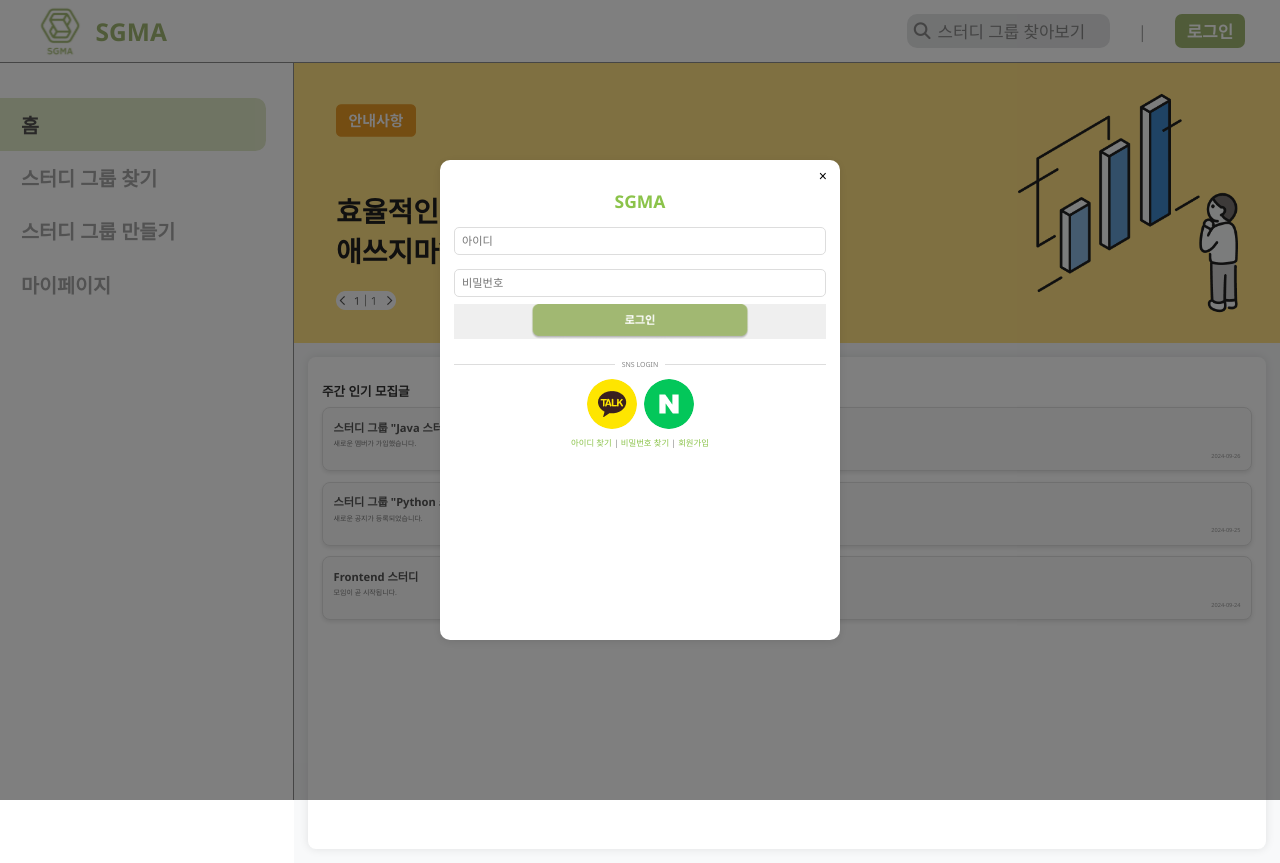
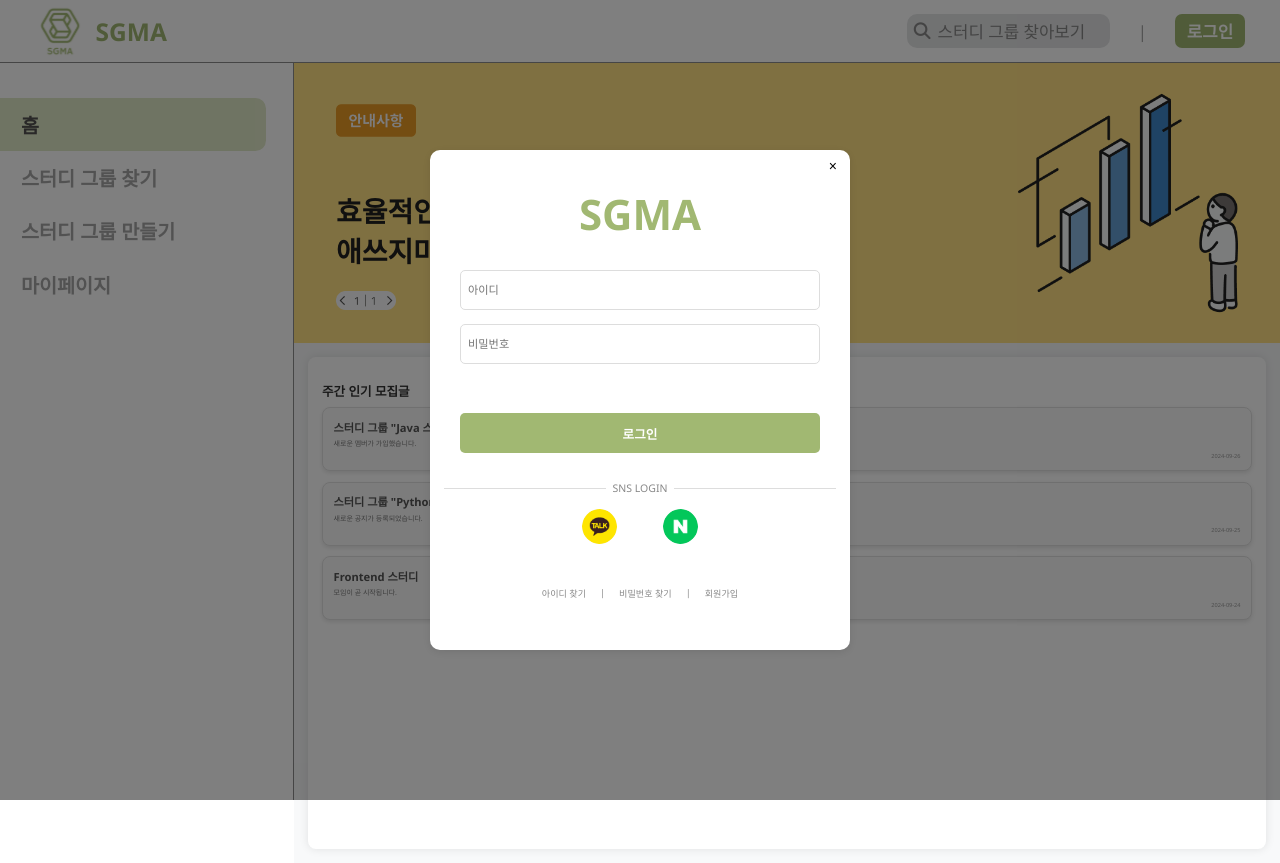
Before and after one commit to Spring-Cooler/SGMA_Frontend, a Vue app: page / in a window 1280 px wide. Both pictures are taken after a click on the button "로그인". Built offline with nearby package versions, Linux system fonts and the light colour scheme; what v-calendar would draw is missing.

Commit message:
Refactor: 로그인 모달창 UI 수정

```diff
--- a/src/components/common/LoginModal.vue
+++ b/src/components/common/LoginModal.vue
@@ -8,19 +8,23 @@
         <div class="modal-body">
           <input type="text" placeholder="아이디" v-model="username" />
           <input type="password" placeholder="비밀번호" v-model="password" />
-        <button class="login-btn" @click="login"></button> <!-- 텍스트를 제거하고 이미지 버튼으로 변경 -->
+          <!-- 로그인 버튼 텍스트 추가 및 스타일 수정 -->
+          <button class="login-btn" @click="login">로그인</button>
           <div class="sns-login">
             <hr />
             <span>SNS LOGIN</span>
             <hr />
           </div>
           <div class="sns-buttons">
-          <button class="sns-btn kakao"></button> <!-- 카카오 버튼 -->
-          <button class="sns-btn naver"></button> <!-- 네이버 버튼 -->
+            <button class="sns-btn kakao"></button>
+            <button class="sns-btn naver"></button>
           </div>
+          <!-- 아이디 찾기, 비밀번호 찾기, 회원가입 링크 간격 수정 -->
           <div class="login-options">
-          <a href="#">아이디 찾기</a> |
-          <a href="#">비밀번호 찾기</a> |
+            <a href="#">아이디 찾기</a>
+            <span class="divider">|</span>
+            <a href="#">비밀번호 찾기</a>
+            <span class="divider">|</span>
             <a href="#">회원가입</a>
           </div>
         </div>
@@ -66,8 +70,8 @@ const login = () => {
   .modal-content {
     background-color: white;
     border-radius: 10px;
-  width: 400px; /* 너비를 640px에서 400px로 줄였습니다 */
-  height: 480px; /* 너비를 640px에서 400px로 줄였습니다 */
+    width: 420px; /* 너비 조정 */
+    height: 500px; /* 높이 조정 */
     padding: 2rem;
     box-shadow: 0 2px 10px rgba(0, 0, 0, 0.1);
     position: relative;
@@ -85,38 +89,43 @@ const login = () => {
   }
 
   .modal-header h2 {
-  font-size: 2.5rem;
-  margin-bottom: 1rem;
-  color: #8bc34a;
+    margin: 3rem;
+    font-size: 6rem;
+    color: #a1b872;
   }
 
   .modal-body input {
-  width: 100%;
+    width: 360px;
+    height: 40px;
     padding: 1rem;
-  margin: 1rem 0;
     border: 1px solid #ddd;
     border-radius: 5px;
     font-size: 1.6rem;
+    margin: 1rem; /* 아래 요소와 간격 추가 */
   }
 
   /* 로그인 버튼 이미지 설정 */
   .login-btn {
-  width: 100%;
-  height: 5rem; /* 버튼 높이 설정 */
+    width: 360px;
+    height: 40px; /* 높이 증가 */
     border: none;
-  background-image: url('@/assets/images/btn_login.png');
-  background-size: contain;
-  background-repeat: no-repeat;
-  background-position: center;
+    background-color: #a1b872; /* 배경색 변경 */
+    color: #ffffff; /* 글자 색상 흰색으로 변경 */
+    text-align: center;
+    font-size: 1.8rem; /* 글자 크기 */
+    font-weight: bold; /* 글자 굵게 */
+    border-radius: 5px;
     cursor: pointer;
-  margin-bottom: 1.5rem; /* 아래 요소와 간격 추가 */
+    margin-top: 6rem; /* 아래 요소와 간격 추가 */
+    margin-bottom: 2rem; /* 아래 요소와 간격 추가 */
   }
 
-/* SNS 로그인 버튼 */
+  /* SNS 로그인 섹션 스타일 */
   .sns-login {
+    font-size: 1.5rem; /* 글자 크기 */
     display: flex;
     align-items: center;
-  margin: 1.5rem 0;
+    margin: 2rem 0;
   }
 
   .sns-login hr {
@@ -134,16 +143,17 @@ const login = () => {
   .sns-buttons {
     display: flex;
     justify-content: center;
-  gap: 1rem;
+    gap: 6.5rem; /* 소셜 로그인 버튼 간격을 더 넓게 설정 */
+    margin-bottom: 6rem; /* 아래 요소와 간격 추가 */
   }
 
   .sns-btn {
-  width: 50px;
-  height: 50px;
+    width: 5rem; /* 버튼 크기 증가 */
+    height: 5rem; /* 버튼 크기 증가 */
     border-radius: 50%;
     border: none;
     cursor: pointer;
-  background-size: cover; /* 이미지를 버튼 크기에 맞춤 */
+    background-size: cover;
     background-repeat: no-repeat;
     background-position: center;
   }
@@ -159,13 +169,21 @@ const login = () => {
   }
 
   .login-options {
-  margin-top: 1rem;
-  font-size: 1.2rem;
+    margin-top: 1.5rem; /* 상단 간격 증가 */
+    font-size: 1.3rem;
     color: #888;
+    display: flex;
+    justify-content: center;
+    gap: 2rem; /* 각 링크 사이의 간격을 넓게 설정 */
+  }
+
+  /* 링크 사이에 구분자 */
+  .divider {
+    color: #888; /* 구분자 색상 */
   }
 
   .login-options a {
-  color: #8bc34a;
+    color: #888888;
     text-decoration: none;
   }
   </style>
```
Lines whose indentation alone changed are shown as unchanged.
